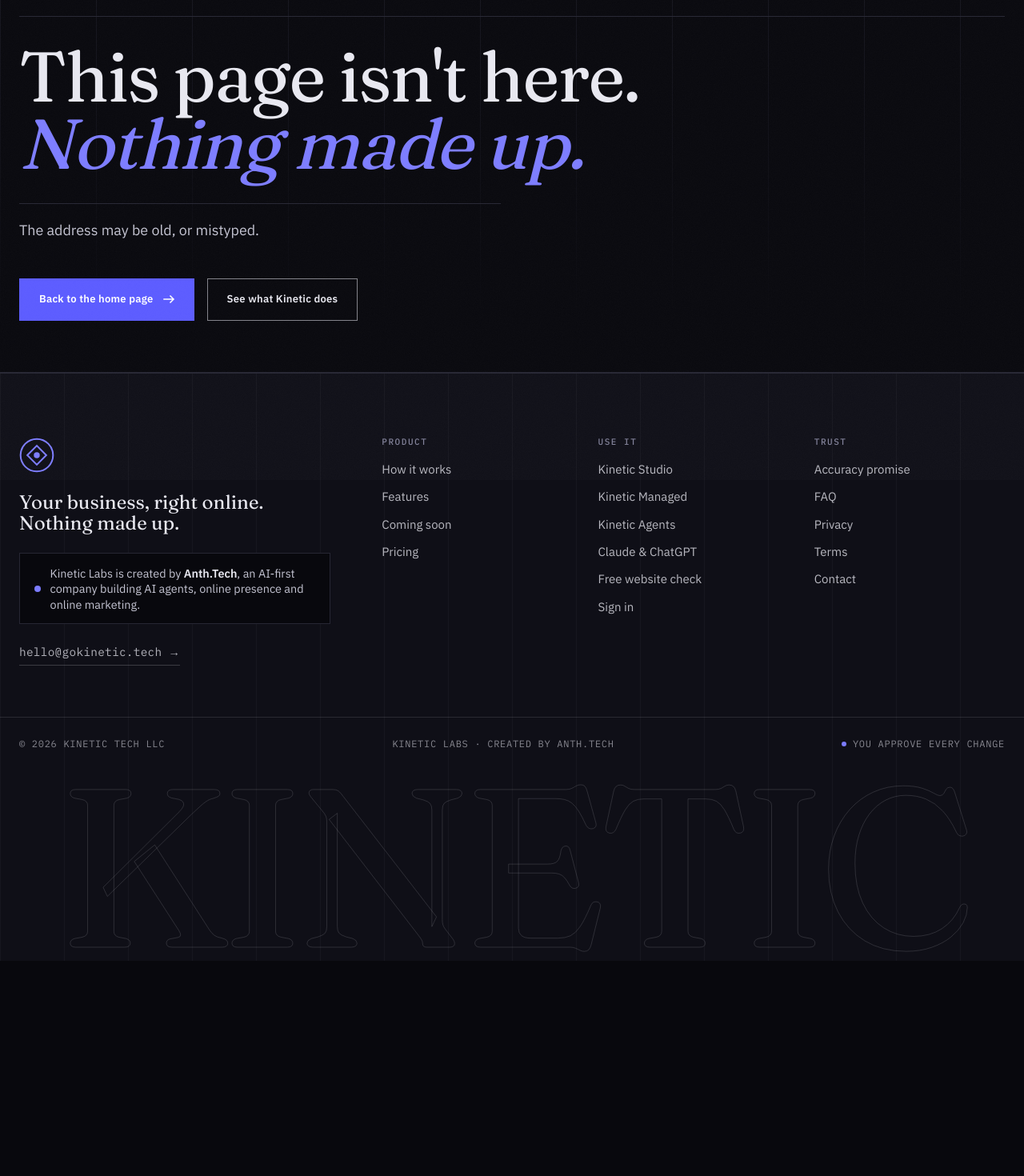
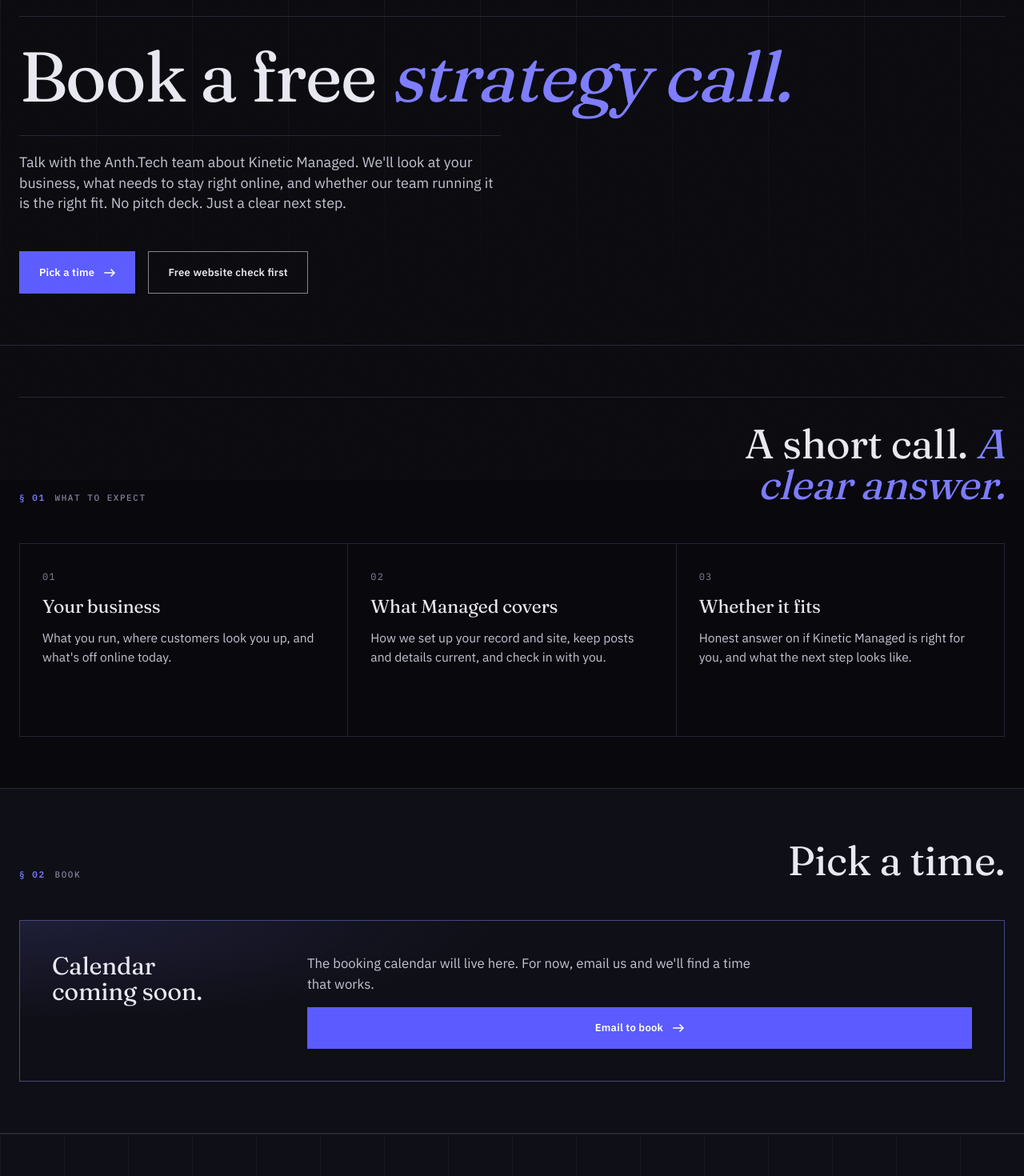
Before and after one commit to 0xdownlink/kinetic-marketing-website, a Next.js app: page /strategy-call in a window 1280 px wide. Before the commit this address had no page. Shown: the part 200-1670 px from the top of the page at 80% size. Before the commit the page ends 1401 px from the top, so only its background shows below. Built offline with nearby package versions, Linux system fonts and the light colour scheme.

Commit message:
Add Free Strategy Call booking page

```diff
--- /dev/null
+++ b/src/app/strategy-call/page.tsx
@@ -0,0 +1,127 @@
+import type { Metadata } from "next";
+import s from "@/components/Inner.module.css";
+import PageHero from "@/components/PageHero";
+import { Arrow } from "@/components/Mark";
+import {
+  COMPANY,
+  STRATEGY_CALL_EMBED_URL,
+  mailto,
+  studio,
+} from "@/content/site";
+import { pageMetadata } from "@/lib/metadata";
+import { JsonLd } from "@/components/JsonLd";
+import { pageJsonLd } from "@/lib/structured-data";
+
+export const metadata: Metadata = pageMetadata("strategyCall");
+
+export default function StrategyCallPage() {
+  return (
+    <>
+      <PageHero
+        section="§ 06"
+        kicker="Free Strategy Call"
+        title={
+          <>
+            Book a free <em>strategy call.</em>
+          </>
+        }
+        subtitle={
+          <p>
+            Talk with the {COMPANY} team about Kinetic Managed. We'll look at
+            your business, what needs to stay right online, and whether our
+            team running it is the right fit. No pitch deck. Just a clear next
+            step.
+          </p>
+        }
+      >
+        <a href="#book" className="btn btn--primary">
+          Pick a time <Arrow />
+        </a>
+        <a href={studio.audit} className="btn btn--ghost">
+          Free website check first
+        </a>
+      </PageHero>
+
+      <section className={s.section} aria-labelledby="expect-heading">
+        <div className="container">
+          <header className={s.head}>
+            <div className="section-tag">
+              <span>§ 01</span>
+              <span>What to expect</span>
+            </div>
+            <h2 id="expect-heading" className={s.h2}>
+              A short call. <em>A clear answer.</em>
+            </h2>
+          </header>
+          <div className={s.grid}>
+            <article className={s.card}>
+              <span className={s.cardIndex}>01</span>
+              <h3 className={s.cardTitle}>Your business</h3>
+              <p className={s.cardBody}>
+                What you run, where customers look you up, and what's off
+                online today.
+              </p>
+            </article>
+            <article className={s.card}>
+              <span className={s.cardIndex}>02</span>
+              <h3 className={s.cardTitle}>What Managed covers</h3>
+              <p className={s.cardBody}>
+                How we set up your record and site, keep posts and details
+                current, and check in with you.
+              </p>
+            </article>
+            <article className={s.card}>
+              <span className={s.cardIndex}>03</span>
+              <h3 className={s.cardTitle}>Whether it fits</h3>
+              <p className={s.cardBody}>
+                Honest answer on if Kinetic Managed is right for you, and what
+                the next step looks like.
+              </p>
+            </article>
+          </div>
+        </div>
+      </section>
+
+      <section className={s.sectionAlt} id="book" aria-labelledby="book-heading">
+        <div className="container">
+          <header className={s.head}>
+            <div className="section-tag">
+              <span>§ 02</span>
+              <span>Book</span>
+            </div>
+            <h2 id="book-heading" className={s.h2}>
+              Pick a time.
+            </h2>
+          </header>
+          {STRATEGY_CALL_EMBED_URL ? (
+            <iframe
+              title="Book a Free Strategy Call"
+              src={STRATEGY_CALL_EMBED_URL}
+              style={{
+                width: "100%",
+                minHeight: "680px",
+                border: "1px solid var(--rule)",
+                background: "var(--paper)",
+              }}
+            />
+          ) : (
+            <div className={s.aside}>
+              <h2>Calendar coming soon.</h2>
+              <div className={s.asideBody}>
+                <p>
+                  The booking calendar will live here. For now, email us and
+                  we'll find a time that works.
+                </p>
+                <a href={mailto("Free Strategy Call")} className="btn btn--primary">
+                  Email to book <Arrow />
+                </a>
+              </div>
+            </div>
+          )}
+        </div>
+      </section>
+
+      <JsonLd data={pageJsonLd("strategyCall")} />
+    </>
+  );
+}
```
